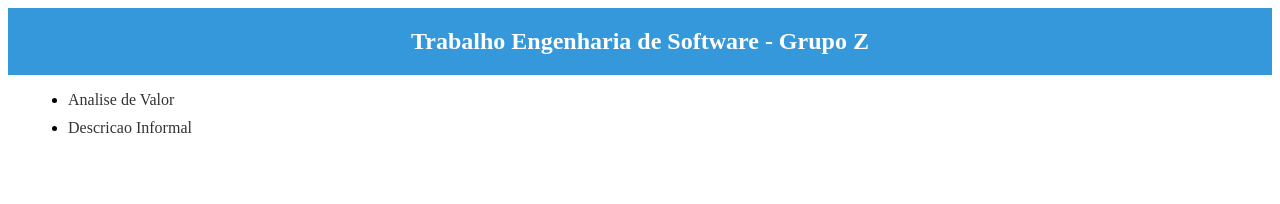
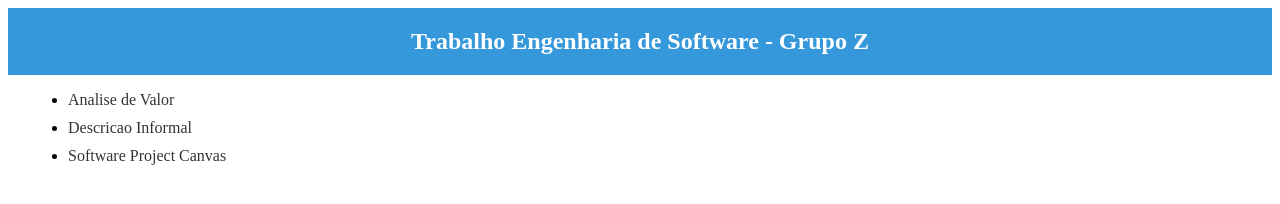
Before and after one commit to gbpinheirosilva/eel873-grupoZ, a plain HTML site: page index.html in a window 1280 px wide. Drawn offline with Linux system fonts and the light colour scheme.

Commit message:
Software Project Canvas

```diff
--- a/index.html
+++ b/index.html
@@ -14,6 +14,7 @@
     <ul>
         <li><a href="./Trabalho 1 - Analise de Valor.pdf">Analise de Valor</a></li>
         <li><a href="./Trabalho 1 - Descricao informal - Grupo Z - EngSoft.pdf">Descricao Informal</a></li>
+        <li><a href="./[EngSoft] Project Canvas.pdf">Software Project Canvas</a></li>
     </ul>
 </body>
 </html>
```
Also changed, not shown: 1 other file.
